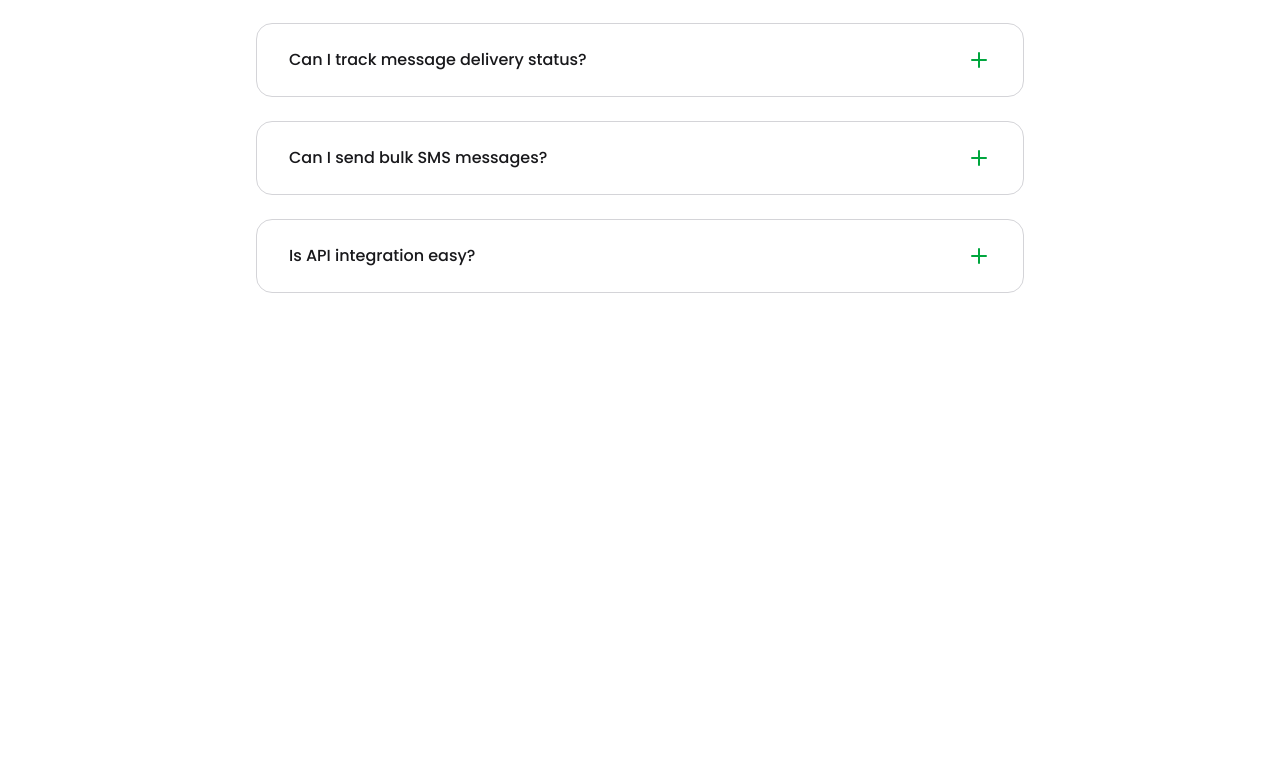
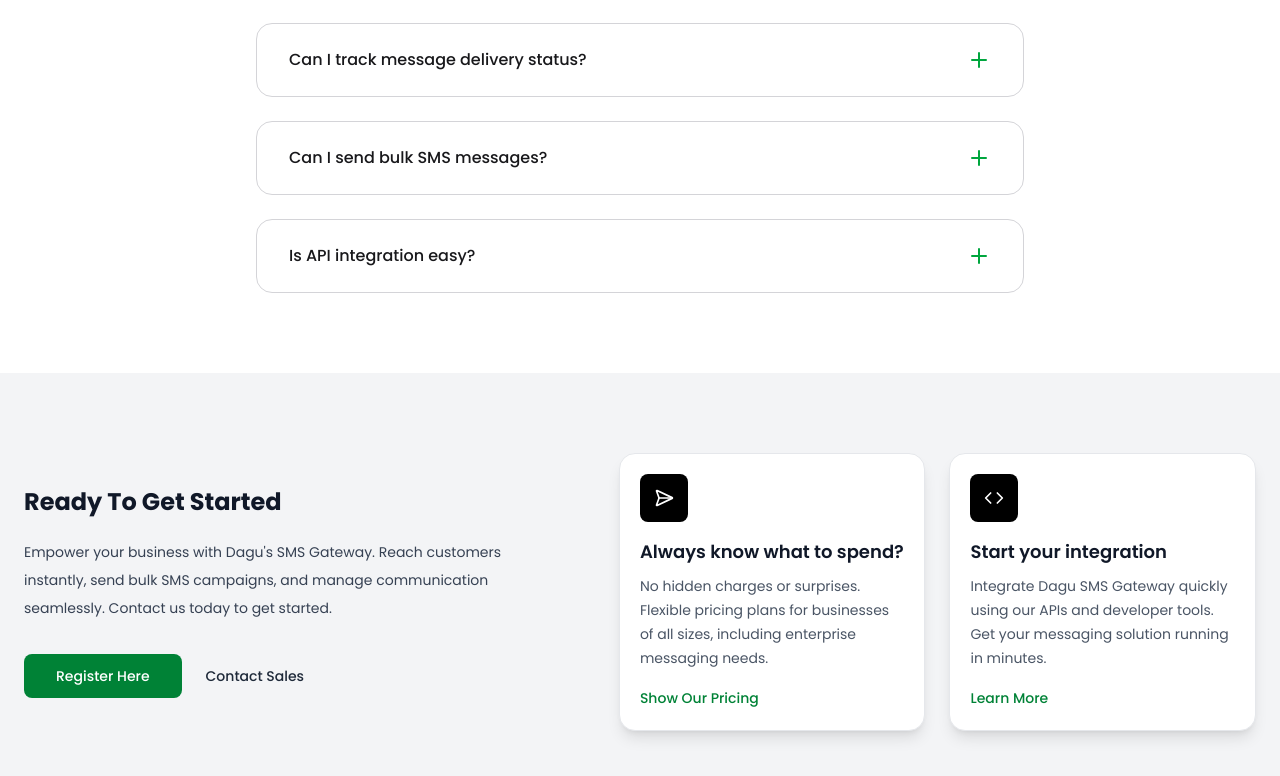
Before and after one commit to zelalem-yitbarek/Dagu_SMS_GAETWAY, a Next.js app in the folder frontend/: page / in a window 1280 px wide. Shown: the part 1904-2680 px from the top of the page. Before the commit the page ends 2277 px from the top, so only its background shows below. Built offline with nearby package versions, Linux system fonts and the light colour scheme.

Commit message:
feat(contact) done

```diff
--- a/frontend/src/app/page.tsx
+++ b/frontend/src/app/page.tsx
@@ -1,10 +1,12 @@
 
+import CTASection from "@/components/CTASection";
 import FAQ from "@/components/FAQ";
 import FeatureSection from "@/components/Features";
 import HeroSection from "@/components/HeroSection";
 import Navbar from "@/components/NavBar";
 import Trustedby from "@/components/Partners";
 import StatsCounter from "@/components/StasCounter";
+
 import Image from "next/image";
 
 export default function Home() {
@@ -16,6 +18,7 @@ export default function Home() {
    <FeatureSection/>
    <StatsCounter/>
    <FAQ/>
+   <CTASection/>
    </>
   );
 }
--- /dev/null
+++ b/frontend/src/components/CTASection.tsx
@@ -0,0 +1,98 @@
+"use client";
+
+import Link from "next/link";
+import { SendHorizontal ,Code} from "lucide-react";
+
+export default function CTASection() {
+  return (
+    <section className="bg-gray-100 dark:bg-gray-950 py-20 transition-colors duration-300">
+      <div className="mx-auto max-w-7xl px-6">
+        <div className="grid items-center gap-16 lg:grid-cols-[1fr_1.2fr]">
+          {/* Left Side */}
+          <div>
+            <h2 className="mb-5 text-2xl font-bold text-gray-900 dark:text-white">
+              Ready To Get Started
+            </h2>
+
+            <p className="max-w-lg text-sm leading-7 text-gray-700 dark:text-gray-300">
+              Empower your business with Dagu's SMS Gateway. Reach customers
+              instantly, send bulk SMS campaigns, and manage communication
+              seamlessly. Contact us today to get started.
+            </p>
+
+            <div className="mt-8 flex flex-wrap items-center gap-6">
+              <Link
+                href="/register"
+                className="rounded-lg bg-green-700 px-8 py-3 text-sm font-medium text-white transition hover:bg-green-800"
+              >
+                Register Here
+              </Link>
+
+              <Link
+                href="/contact"
+                className="text-sm font-medium text-gray-800 transition hover:text-green-700 dark:text-gray-300 dark:hover:text-green-500"
+              >
+                Contact Sales
+              </Link>
+            </div>
+          </div>
+
+          {/* Right Side */}
+          <div className="grid gap-6 md:grid-cols-2">
+            {/* Card 1 */}
+            <div className="rounded-2xl border border-gray-200 dark:border-gray-800 bg-white dark:bg-gray-900 p-5 shadow-lg transition-colors">
+              <div className="mb-4 flex h-12 w-12 items-center justify-center rounded-lg bg-black dark:bg-white">
+                <SendHorizontal
+                  size={20}
+                  className="text-white dark:text-black"
+                />
+              </div>
+
+              <h3 className="mb-2 text-lg font-semibold text-gray-900 dark:text-white">
+                Always know what to spend?
+              </h3>
+
+              <p className="mb-4 text-sm leading-6 text-gray-600 dark:text-gray-400">
+                No hidden charges or surprises. Flexible pricing plans for
+                businesses of all sizes, including enterprise messaging needs.
+              </p>
+
+              <Link
+                href="/pricing"
+                className="text-sm font-medium text-green-700 hover:text-green-800 dark:text-green-500 dark:hover:text-green-400"
+              >
+                Show Our Pricing
+              </Link>
+            </div>
+
+            {/* Card 2 */}
+            <div className="rounded-2xl border border-gray-200 dark:border-gray-800 bg-white dark:bg-gray-900 p-5 shadow-lg transition-colors">
+              <div className="mb-4 flex h-12 w-12 items-center justify-center rounded-lg bg-black dark:bg-white">
+                <Code
+                  size={20}
+                  className="text-white dark:text-black"
+                />
+              </div>
+
+              <h3 className="mb-2 text-lg font-semibold text-gray-900 dark:text-white">
+                Start your integration
+              </h3>
+
+              <p className="mb-4 text-sm leading-6 text-gray-600 dark:text-gray-400">
+                Integrate Dagu SMS Gateway quickly using our APIs and developer
+                tools. Get your messaging solution running in minutes.
+              </p>
+
+              <Link
+                href="/docs"
+                className="text-sm font-medium text-green-700 hover:text-green-800 dark:text-green-500 dark:hover:text-green-400"
+              >
+                Learn More
+              </Link>
+            </div>
+          </div>
+        </div>
+      </div>
+    </section>
+  );
+}
```
